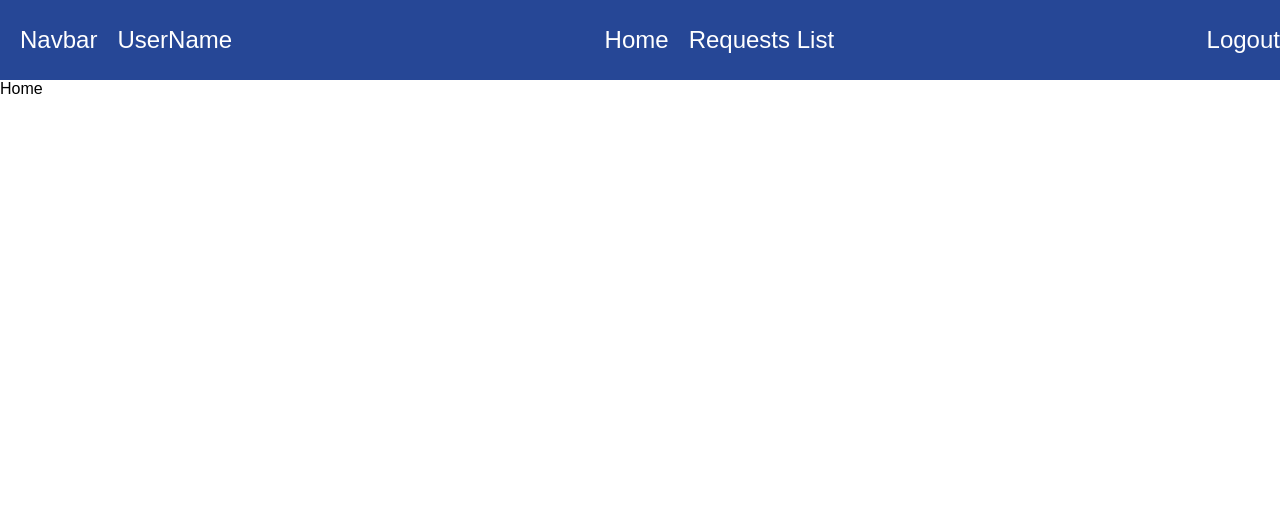
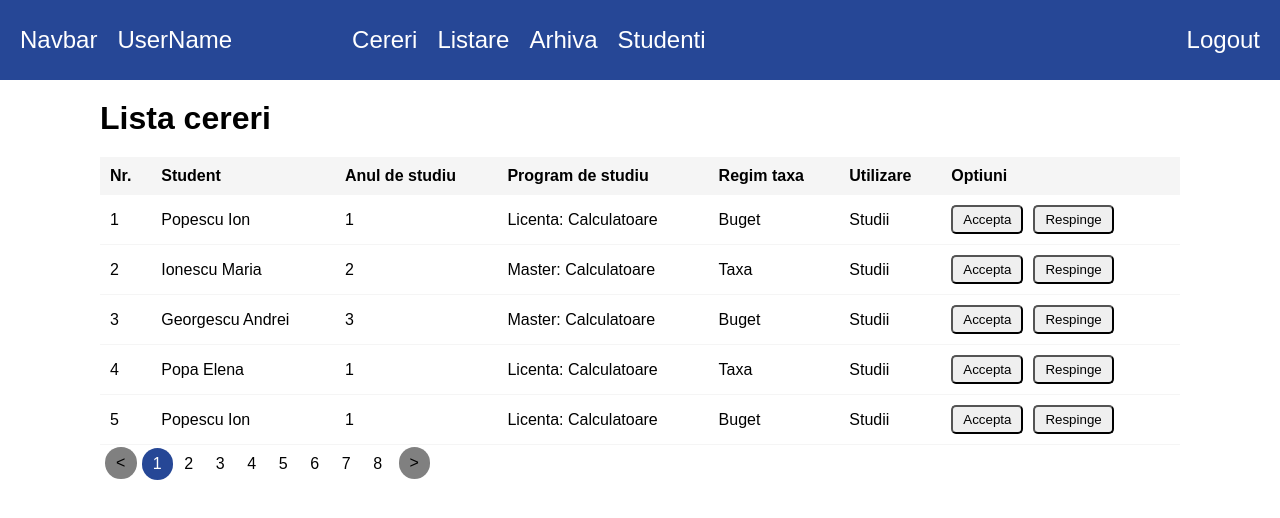
Before and after one commit to cosmin-pascariu/generator-adeverinte-fe, a React (Create React App) app: page /home in a window 1280 px wide. Shown: the top 518 px of the page. Built offline with nearby package versions, Linux system fonts and the light colour scheme; a web font is replaced by a local one.

Commit message:
Add home page

```diff
--- a/package.json
+++ b/package.json
@@ -11,6 +11,7 @@
     "react": "^18.2.0",
     "react-dom": "^18.2.0",
     "react-icons": "^5.0.1",
+    "react-paginate": "^8.2.0",
     "react-router-dom": "^6.22.3",
     "react-scripts": "5.0.1",
     "react-toastify": "^10.0.5",
--- a/src/components/navbar/Navbar.jsx
+++ b/src/components/navbar/Navbar.jsx
@@ -15,8 +15,10 @@ function Navbar() {
         <NavbarUserName>UserName</NavbarUserName>
       </div>
       <NavbarLinks>
-        <NavbarLink to="/home">Home</NavbarLink>
-        <NavbarLink to="/requests-list">Requests List</NavbarLink>
+        <NavbarLink to="/home">Cereri</NavbarLink>
+        <NavbarLink to="/requests-list">Listare</NavbarLink>
+        <NavbarLink to="/home">Arhiva</NavbarLink>
+        <NavbarLink to="/requests-list">Studenti</NavbarLink>
       </NavbarLinks>
       <NavbarLink to="/login">Logout</NavbarLink>
     </NavbarContainer>
--- a/src/components/navbar/Navbar.styles.jsx
+++ b/src/components/navbar/Navbar.styles.jsx
@@ -9,12 +9,12 @@ export const NavbarContainer = styled.nav`
   width: 100%;
   height: 80px;
   background-color: ${Colors.blue};
+  padding: 0 20px;
 `;
 
 export const NavbarLogo = styled.div`
   display: flex;
   align-items: center;
-  margin-left: 20px;
   color: ${Colors.white};
   font-size: 24px;
   font-weight: 500;
@@ -23,7 +23,7 @@ export const NavbarLogo = styled.div`
 export const NavbarUserName = styled.div`
   display: flex;
   align-items: center;
-  margin-right: 20px;
+  margin-right: 100px;
   color: ${Colors.white};
   font-size: 24px;
   font-weight: 500;
@@ -32,7 +32,7 @@ export const NavbarUserName = styled.div`
 export const NavbarLinks = styled.div`
   display: flex;
   align-items: center;
-  margin-right: 20px;
+  margin-right: auto;
   color: ${Colors.white};
   font-size: 24px;
   font-weight: 500;
--- a/src/pages/home/Home.jsx
+++ b/src/pages/home/Home.jsx
@@ -1,12 +1,411 @@
 import React from "react";
 import Navbar from "../../components/navbar/Navbar";
-import { GoogleLogin } from "@react-oauth/google";
+import { HomeContainer } from "./Home.styles";
+import ReactPaginate from "react-paginate";
+import { ToastContainer, toast } from "react-toastify";
+
+const items = [
+  {
+    id: 1,
+    student: "Popescu Ion",
+    year: 1,
+    program: "Licenta: Calculatoare",
+    tuition: "Buget",
+    usage: "Studii",
+  },
+  {
+    id: 2,
+    student: "Ionescu Maria",
+    year: 2,
+    program: "Master: Calculatoare",
+    tuition: "Taxa",
+    usage: "Studii",
+  },
+  {
+    id: 3,
+    student: "Georgescu Andrei",
+    year: 3,
+    program: "Master: Calculatoare",
+    tuition: "Buget",
+    usage: "Studii",
+  },
+  {
+    id: 4,
+    student: "Popa Elena",
+    year: 1,
+    program: "Licenta: Calculatoare",
+    tuition: "Taxa",
+    usage: "Studii",
+  },
+  {
+    id: 5,
+    student: "Popescu Ion",
+    year: 1,
+    program: "Licenta: Calculatoare",
+    tuition: "Buget",
+    usage: "Studii",
+  },
+  {
+    id: 6,
+    student: "Ionescu Maria",
+    year: 2,
+    program: "Master: Calculatoare",
+    tuition: "Taxa",
+    usage: "Studii",
+  },
+  {
+    id: 7,
+    student: "Georgescu Andrei",
+    year: 3,
+    program: "Master: Calculatoare",
+    tuition: "Buget",
+    usage: "Studii",
+  },
+  {
+    id: 8,
+    student: "Popa Elena",
+    year: 1,
+    program: "Licenta: Calculatoare",
+    tuition: "Taxa",
+    usage: "Studii",
+  },
+  {
+    id: 9,
+    student: "Popescu Ion",
+    year: 1,
+    program: "Licenta: Calculatoare",
+    tuition: "Buget",
+    usage: "Studii",
+  },
+  {
+    id: 10,
+    student: "Ionescu Maria",
+    year: 2,
+    program: "Master: Calculatoare",
+    tuition: "Taxa",
+    usage: "Studii",
+  },
+  {
+    id: 11,
+    student: "Popescu Ion",
+    year: 1,
+    program: "Licenta: Calculatoare",
+    tuition: "Buget",
+    usage: "Studii",
+  },
+  {
+    id: 12,
+    student: "Ionescu Maria",
+    year: 2,
+    program: "Master: Calculatoare",
+    tuition: "Taxa",
+    usage: "Studii",
+  },
+  {
+    id: 13,
+    student: "Georgescu Andrei",
+    year: 3,
+    program: "Master: Calculatoare",
+    tuition: "Buget",
+    usage: "Studii",
+  },
+  {
+    id: 14,
+    student: "Popa Elena",
+    year: 1,
+    program: "Licenta: Calculatoare",
+    tuition: "Taxa",
+    usage: "Studii",
+  },
+  {
+    id: 15,
+    student: "Popescu Ion",
+    year: 1,
+    program: "Licenta: Calculatoare",
+    tuition: "Buget",
+    usage: "Studii",
+  },
+  {
+    id: 16,
+    student: "Ionescu Maria",
+    year: 2,
+    program: "Master: Calculatoare",
+    tuition: "Taxa",
+    usage: "Studii",
+  },
+  {
+    id: 17,
+    student: "Georgescu Andrei",
+    year: 3,
+    program: "Master: Calculatoare",
+    tuition: "Buget",
+    usage: "Studii",
+  },
+  {
+    id: 18,
+    student: "Popa Elena",
+    year: 1,
+    program: "Licenta: Calculatoare",
+    tuition: "Taxa",
+    usage: "Studii",
+  },
+  {
+    id: 19,
+    student: "Popescu Ion",
+    year: 1,
+    program: "Licenta: Calculatoare",
+    tuition: "Buget",
+    usage: "Studii",
+  },
+  {
+    id: 20,
+    student: "Ionescu Maria",
+    year: 2,
+    program: "Master: Calculatoare",
+    tuition: "Taxa",
+    usage: "Studii",
+  },
+  {
+    id: 21,
+    student: "Popescu Ion",
+    year: 1,
+    program: "Licenta: Calculatoare",
+    tuition: "Buget",
+    usage: "Studii",
+  },
+  {
+    id: 22,
+    student: "Ionescu Maria",
+    year: 2,
+    program: "Master: Calculatoare",
+    tuition: "Taxa",
+    usage: "Studii",
+  },
+  {
+    id: 23,
+    student: "Georgescu Andrei",
+    year: 3,
+    program: "Master: Calculatoare",
+    tuition: "Buget",
+    usage: "Studii",
+  },
+  {
+    id: 24,
+    student: "Popa Elena",
+    year: 1,
+    program: "Licenta: Calculatoare",
+    tuition: "Taxa",
+    usage: "Studii",
+  },
+  {
+    id: 25,
+    student: "Popescu Ion",
+    year: 1,
+    program: "Licenta: Calculatoare",
+    tuition: "Buget",
+    usage: "Studii",
+  },
+  {
+    id: 26,
+    student: "Ionescu Maria",
+    year: 2,
+    program: "Master: Calculatoare",
+    tuition: "Taxa",
+    usage: "Studii",
+  },
+  {
+    id: 27,
+    student: "Georgescu Andrei",
+    year: 3,
+    program: "Master: Calculatoare",
+    tuition: "Buget",
+    usage: "Studii",
+  },
+  {
+    id: 28,
+    student: "Popa Elena",
+    year: 1,
+    program: "Licenta: Calculatoare",
+    tuition: "Taxa",
+    usage: "Studii",
+  },
+  {
+    id: 29,
+    student: "Popescu Ion",
+    year: 1,
+    program: "Licenta: Calculatoare",
+    tuition: "Buget",
+    usage: "Studii",
+  },
+  {
+    id: 30,
+    student: "Ionescu Maria",
+    year: 2,
+    program: "Master: Calculatoare",
+    tuition: "Taxa",
+    usage: "Studii",
+  },
+  {
+    id: 31,
+    student: "Popescu Ion",
+    year: 1,
+    program: "Licenta: Calculatoare",
+    tuition: "Buget",
+    usage: "Studii",
+  },
+  {
+    id: 32,
+    student: "Ionescu Maria",
+    year: 2,
+    program: "Master: Calculatoare",
+    tuition: "Taxa",
+    usage: "Studii",
+  },
+  {
+    id: 33,
+    student: "Georgescu Andrei",
+    year: 3,
+    program: "Master: Calculatoare",
+    tuition: "Buget",
+    usage: "Studii",
+  },
+  {
+    id: 34,
+    student: "Popa Elena",
+    year: 1,
+    program: "Licenta: Calculatoare",
+    tuition: "Taxa",
+    usage: "Studii",
+  },
+  {
+    id: 35,
+    student: "Popescu Ion",
+    year: 1,
+    program: "Licenta: Calculatoare",
+    tuition: "Buget",
+    usage: "Studii",
+  },
+  {
+    id: 36,
+    student: "Ionescu Maria",
+    year: 2,
+    program: "Master: Calculatoare",
+    tuition: "Taxa",
+    usage: "Studii",
+  },
+  {
+    id: 37,
+    student: "Georgescu Andrei",
+    year: 3,
+    program: "Master: Calculatoare",
+    tuition: "Buget",
+    usage: "Studii",
+  },
+  {
+    id: 38,
+    student: "Popa Elena",
+    year: 1,
+    program: "Licenta: Calculatoare",
+    tuition: "Taxa",
+    usage: "Studii",
+  },
+  {
+    id: 39,
+    student: "Popescu Ion",
+    year: 1,
+    program: "Licenta: Calculatoare",
+    tuition: "Buget",
+    usage: "Studii",
+  },
+  {
+    id: 40,
+    student: "Ionescu Maria",
+    year: 2,
+    program: "Master: Calculatoare",
+    tuition: "Taxa",
+    usage: "Studii",
+  },
+];
+
+const Items = ({ currentItems }) => {
+  return (
+    <>
+      {currentItems &&
+        currentItems.map((item) => (
+          <tr key={item.id}>
+            <td>{item.id}</td>
+            <td>{item.student}</td>
+            <td>{item.year}</td>
+            <td>{item.program}</td>
+            <td>{item.tuition}</td>
+            <td>{item.usage}</td>
+            <td>
+              <button onClick={() => toast.success("Cererea a fost aprobata!")}>
+                Accepta
+              </button>
+              <button onClick={() => toast.error("Cererea a fost respinsa!")}>
+                Respinge
+              </button>
+            </td>
+          </tr>
+        ))}
+    </>
+  );
+};
+
+const PaginatedItems = ({ itemsPerPage }) => {
+  const [pageNumber, setPageNumber] = React.useState(0);
+  const pagesVisited = pageNumber * itemsPerPage;
+  const currentItems = items.slice(pagesVisited, pagesVisited + itemsPerPage);
+
+  return (
+    <>
+      <Items currentItems={currentItems} />
+      <ReactPaginate
+        pageCount={Math.ceil(items.length / itemsPerPage)}
+        pageRangeDisplayed={5}
+        marginPagesDisplayed={2}
+        containerClassName={"pagination"}
+        previousLabel={"<"}
+        nextLabel={">"}
+        nextClassName="page-item-white"
+        previousClassName="page-item-white"
+        pageClassName="page-item"
+        pageLinkClassName="page-link"
+        activeClassName={"active"}
+        disabledClassName="page-item"
+        onPageChange={({ selected }) => {
+          setPageNumber(selected);
+        }}
+      />
+    </>
+  );
+};
 
 function Home() {
   return (
     <>
       <Navbar />
-      Home
+      <HomeContainer>
+        <h1>Lista cereri</h1>
+        <table>
+          <thead>
+            <tr>
+              <th>Nr.</th>
+              <th>Student</th>
+              <th>Anul de studiu</th>
+              <th>Program de studiu</th>
+              <th>Regim taxa</th>
+              <th>Utilizare</th>
+              <th>Optiuni</th>
+            </tr>
+          </thead>
+          <tbody>
+            <PaginatedItems itemsPerPage={5} />
+          </tbody>
+        </table>
+        <ToastContainer />
+      </HomeContainer>
     </>
   );
 }
--- a/src/pages/home/Home.styles.jsx
+++ b/src/pages/home/Home.styles.jsx
@@ -1 +1,87 @@
 import styled from "styled-components";
+import Colors from "../../constants/Colors";
+
+export const HomeContainer = styled.div`
+  display: flex;
+  flex-direction: column;
+  align-items: center;
+  margin-top: 20px;
+  width: 100%;
+  padding: 0 100px;
+
+  h1 {
+    text-align: left;
+    width: 100%;
+  }
+
+  table {
+    width: 100%;
+    border-collapse: collapse;
+    margin-top: 20px;
+  }
+
+  th {
+    background-color: #f5f5f5;
+    padding: 10px;
+    text-align: left;
+  }
+
+  td {
+    padding: 10px;
+    border-bottom: 1px solid #f5f5f5;
+  }
+
+  button {
+    padding: 5px 10px;
+    margin-right: 10px;
+    border-radius: 5px;
+    cursor: pointer;
+  }
+
+  .pagination {
+    list-style: none;
+    height: 31.5px;
+    width: 31.5px;
+    display: flex;
+    justify-content: flex-start;
+    align-items: center;
+    margin-top: 2px;
+  }
+
+  .active {
+    background-color: ${Colors.blue};
+    border-radius: 50%;
+    color: white;
+  }
+
+  .page-item {
+    list-style: none;
+    padding: 2px 12px;
+    height: 31.5px;
+    width: 31.5px;
+    display: flex;
+    justify-content: center;
+    align-items: center;
+    margin-top: 2px;
+    text-decoration: none;
+  }
+
+  .page-item-white {
+    list-style: none;
+    padding: 2px 12px;
+    height: 31.5px;
+    width: 31.5px;
+    display: flex;
+    justify-content: center;
+    align-items: center;
+    margin-top: 2px;
+    background-color: gray;
+    border-radius: 50%;
+    margin: 0 5px;
+  }
+
+  .page-link {
+    text-decoration: none;
+    cursor: pointer;
+  }
+`;
```
Also changed, not shown: 1 other file (tests, documents, lock files or other folders).
